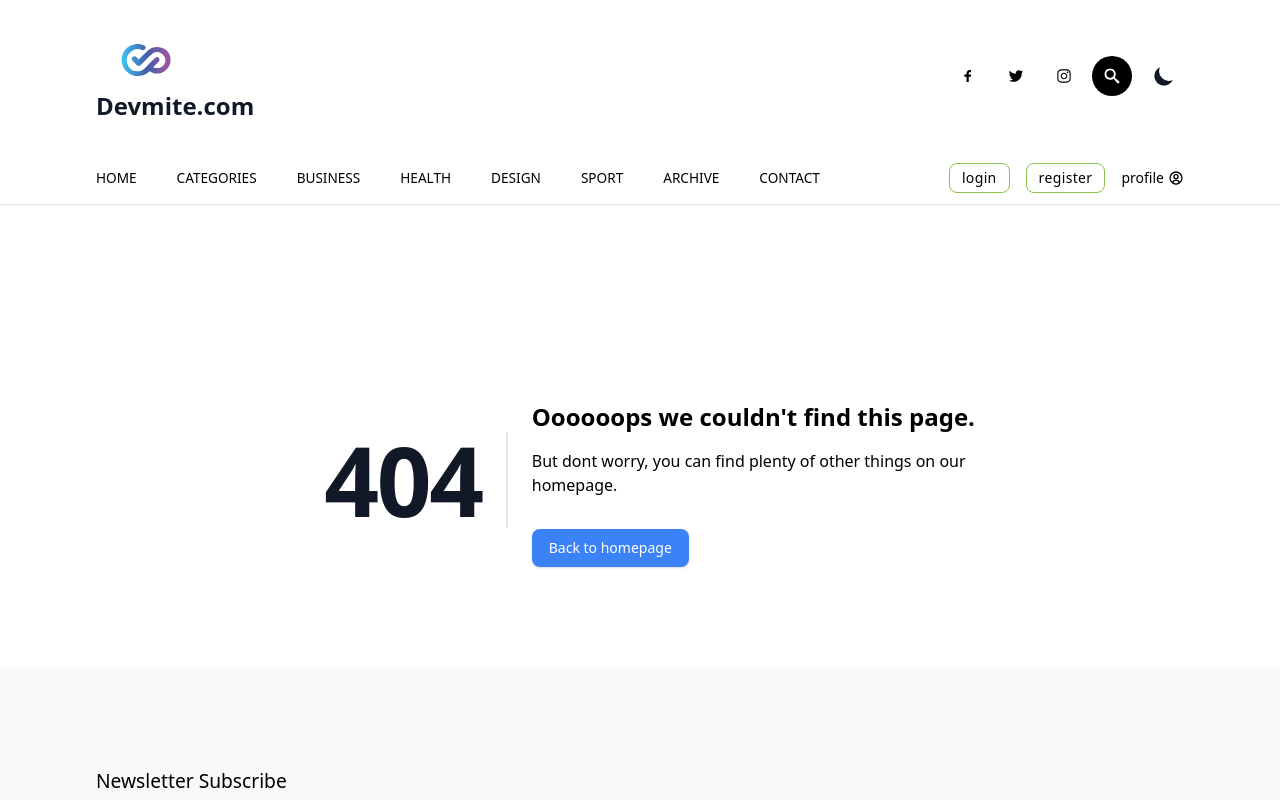
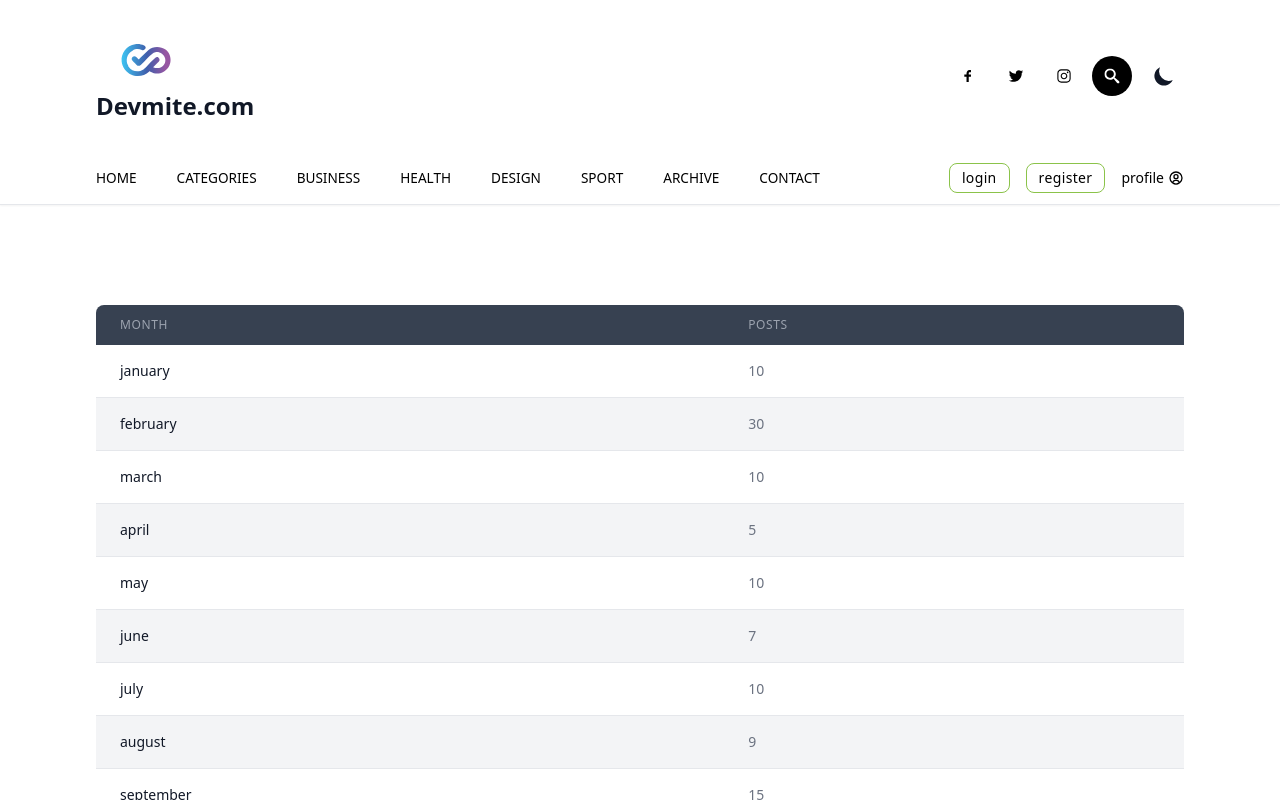
Before and after one commit to HelloTanvir/devmite-blog-nextjs, a Next.js app: page /archive in a window 1280 px wide. Before the commit this address had no page. Built offline with nearby package versions, Linux system fonts and the light colour scheme.

Commit message:
archive column page created

```diff
--- /dev/null
+++ b/src/pages/archive/index.tsx
@@ -0,0 +1,109 @@
+import Head from 'next/head';
+
+const Archive = () => {
+    const tableHeader = ['month', 'posts'];
+    const stats = [
+        {
+            monthName: 'january',
+            postCount: 10,
+        },
+        {
+            monthName: 'february',
+            postCount: 30,
+        },
+        {
+            monthName: 'march',
+            postCount: 10,
+        },
+        {
+            monthName: 'april',
+            postCount: 5,
+        },
+        {
+            monthName: 'may',
+            postCount: 10,
+        },
+        {
+            monthName: 'june',
+            postCount: 7,
+        },
+        {
+            monthName: 'july',
+            postCount: 10,
+        },
+        {
+            monthName: 'august',
+            postCount: 9,
+        },
+        {
+            monthName: 'september',
+            postCount: 15,
+        },
+        {
+            monthName: 'october',
+            postCount: 10,
+        },
+        {
+            monthName: 'november',
+            postCount: 12,
+        },
+        {
+            monthName: 'december',
+            postCount: 10,
+        },
+    ];
+
+    return (
+        <div>
+            <Head>
+                <title>Devmite.com | Archive</title>
+                <link rel="icon" href="/devicon.ico" />
+            </Head>
+
+            <div className="container">
+                <div className="overflow-x-auto">
+                    <div className="inline-block min-w-full">
+                        <div className="overflow-hidden shadow-sm sm:rounded-lg">
+                            <table className="min-w-full">
+                                <thead className="bg-gray-700">
+                                    <tr>
+                                        {tableHeader.map((header) => (
+                                            <th
+                                                key={header}
+                                                scope="col"
+                                                className="px-6 py-3 text-xs font-medium tracking-wider text-left text-gray-400 uppercase"
+                                            >
+                                                {header}
+                                            </th>
+                                        ))}
+                                    </tr>
+                                </thead>
+
+                                <tbody>
+                                    {stats.map((stat, index) => (
+                                        <tr
+                                            key={stat.monthName}
+                                            className={`border-b ${
+                                                index % 2 === 0 ? 'bg-white' : 'bg-gray-100'
+                                            }`}
+                                        >
+                                            <td className="px-6 py-4 text-sm font-medium text-gray-900 whitespace-nowrap">
+                                                {stat.monthName}
+                                            </td>
+
+                                            <td className="px-6 py-4 text-sm text-gray-500 whitespace-nowrap">
+                                                {stat.postCount}
+                                            </td>
+                                        </tr>
+                                    ))}
+                                </tbody>
+                            </table>
+                        </div>
+                    </div>
+                </div>
+            </div>
+        </div>
+    );
+};
+
+export default Archive;
```
